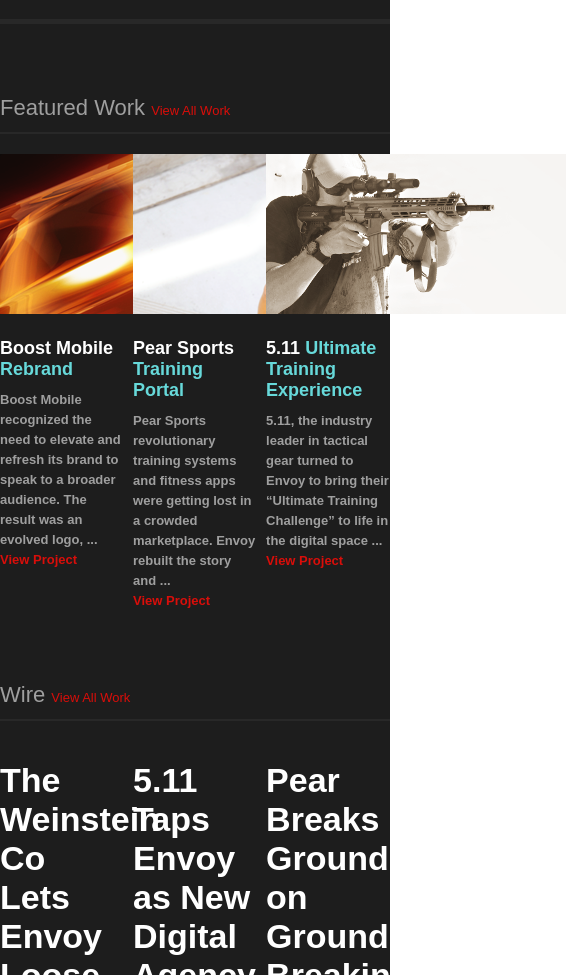
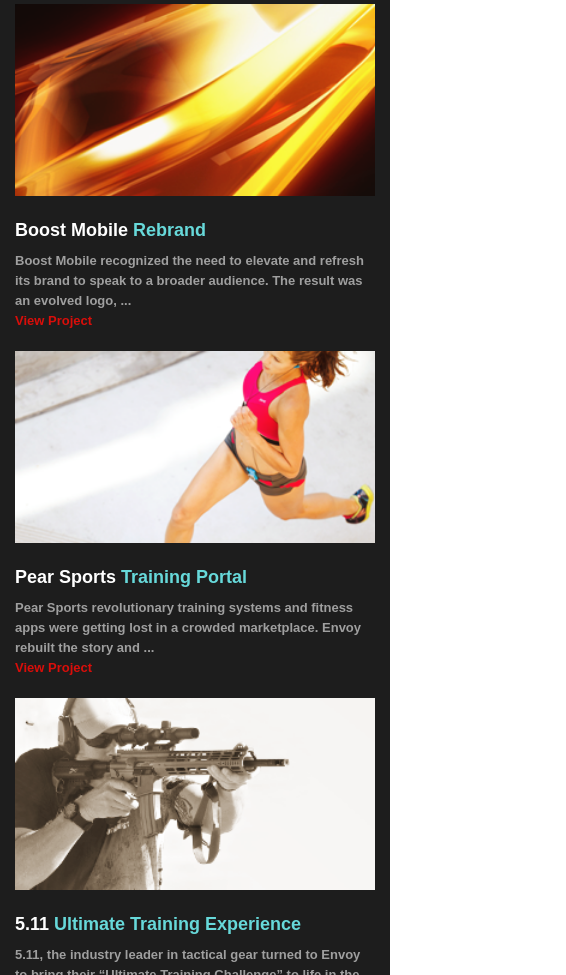
Before and after one commit to vanpeta/envoy-challenge, a website: page dist/index.html in a window 390 px wide. Shown: the part 1025-2000 px from the top of the page, 566 px wide, since content can reach past the window. Drawn offline with nearby package versions, Linux system fonts and the light colour scheme.

Commit message:
responsive design added to bottom section

```diff
--- a/src/scss/styles.scss
+++ b/src/scss/styles.scss
@@ -9,9 +9,12 @@
 $mainFont: "Arial";
 $greyBackground: #1D1D1D;
 
+//media breakpoints queries
+$tablets: new-breakpoint(max-width 980px 12);
+$phones: new-breakpoint(max-width 500px 12);
+
 @mixin wrapper-container($background) {
   @include outer-container(940px);
-
   background-color: $background;
 }
 @mixin nav-bar-valign {
@@ -248,11 +251,24 @@
 }
 
 // Bottom  Section
+.work, .wire{
+  @include media($phones) {
+  @include span-columns(12);
+  }
+}
 .bottom-section {
   background: $greyBackground;
+  padding-bottom: 30px;
+}
+.bottom-container {
+  @include wrapper-container($greyBackground);
+  @include media($tablets) {
+    margin-right: 15px;
+    margin-left: 15px;
+  }
 }
 .paragraph {
-  @include wrapper-container($greyBackground);
+  @include row();
   font-family: $mainFont;
   font-weight: bold;
   font-size: 35px;
@@ -263,9 +279,11 @@
   span {
     color: $mainRed
   }
+  @include media($phones) {
+    font-size: 22px;
+  }
 }
 @mixin section {
-  @include wrapper-container($greyBackground);
   padding-top: 71px;
   .section-header {
     font-family: $mainFont;
@@ -300,13 +318,25 @@
   line-height: 20px;
 }
 .items {
+  @include row();
   margin-top: 20px;
   text-align: center;
 }
+
 .featured-work {
   @include section;
   .work {
     @include span-columns(4);
+    @include media($tablets) {
+      img {
+        width: 100%;
+      }
+    }
+    @include media($phones) {
+      @include span-columns(12);
+      margin-top: 20px;
+      float: none!important;
+    }
   }
   .work-title {
     @include item(18px);
@@ -319,9 +349,21 @@
   @include section;
   .wire {
     @include span-columns(4);
-  }
+    @include media($tablets) {
+      img {
+        width: 100%;
+      }
+    }
+    @include media($phones) {
+      @include span-columns(12);
+      font-size: 27px;
+      }
+    }
   .wire-title {
     @include item(34px);
+    @include media($tablets) {
+      font-size: 27px;
+    }
   }
   .wire-date {
     @include description;
```
Also changed, not shown: dist/css/styles.css, dist/index.html.
